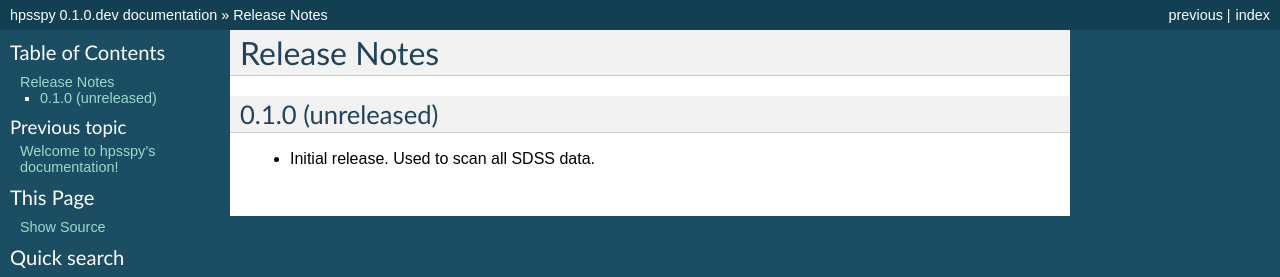
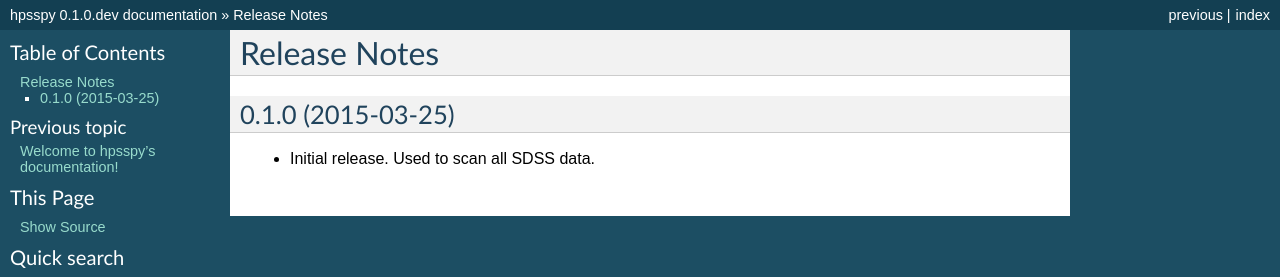
Before and after one commit to weaverba137/hpsspy, a Sphinx documentation site: the page built from doc/changes.rst, in a window 1280 px wide. Shown: the top 277 px of the page. Built offline with Sphinx 7.4.7, drawn with Linux system fonts in a browser that asks for light colours.

Commit message:
preparing 0.1.0 tag

```diff
--- a/doc/changes.rst
+++ b/doc/changes.rst
@@ -2,7 +2,7 @@
 Release Notes
 =============
 
-0.1.0 (unreleased)
+0.1.0 (2015-03-25)
 ------------------
 
 * Initial release.  Used to scan all SDSS data.
--- a/hpsspy/__init__.py
+++ b/hpsspy/__init__.py
@@ -28,4 +28,4 @@
 #
 #
 #
-__version__ = '0.1.0.dev'
+__version__ = '0.1.0'
```
Also changed, not shown: 1 other file.
